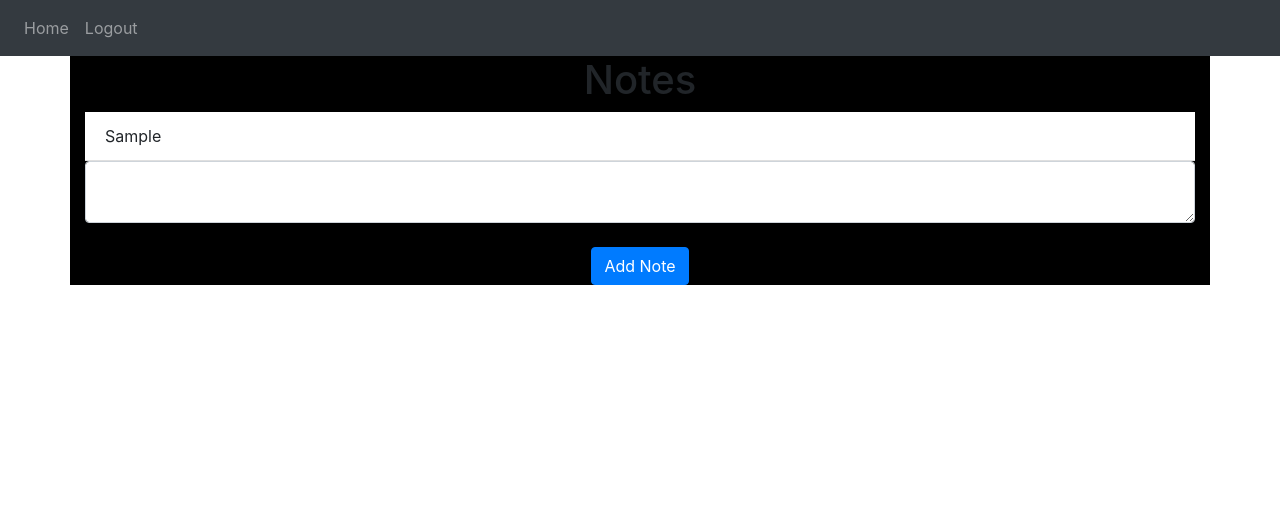
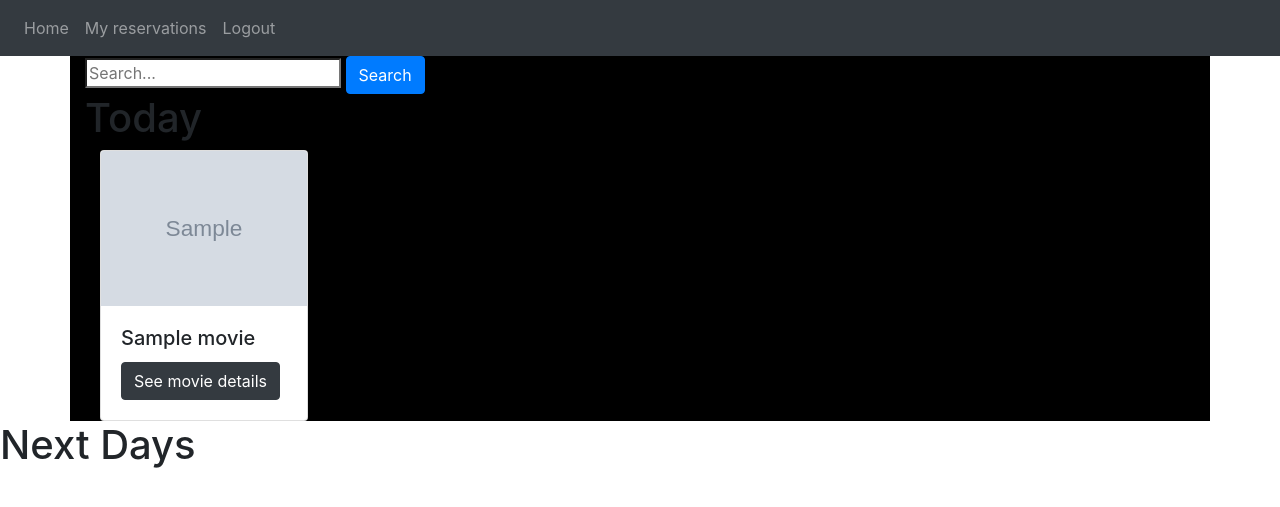
Before and after one commit to SiboraBaboci/cinema-theater, a Flask app: page / in a window 1280 px wide. Shown: the top 507 px of the page. Run offline with Flask 2, Linux system fonts and the light colour scheme; a user stored in the database is signed in; tables that the repository leaves empty hold one stand-in row (values such as "Sample post"); grey boxes marked "Sample" are stand-in pictures; some libraries are stand-ins or nearby versions.

Commit message:
cleared old code and fixed past and upcomming reservation view

```diff
--- a/main.py
+++ b/main.py
@@ -1,16 +1,17 @@
 from website import create_app
 from flask import Blueprint, render_template, request, flash
 from flask_login import login_required, current_user
-from website.models import Movie, Projection, Screen
-from datetime import date
+from website.models import Movie, Projection, Screen, UserRole
+from datetime import datetime
 from sqlalchemy import func
 
 app = create_app()
 
 #if we start the main page and nothing else, the main_view template is loaded into the skeleton
+@app.route("/")
 @app.route("/main")
 def open_main():
-    past_projections = Projection.query.filter(func.DATE(Projection.date)<=date.today())
+    past_projections = Projection.query.filter(func.DATE(Projection.date)<=datetime.today())
     past_projections_object = []
     for projection in past_projections:
         current_movie = Movie.query.get(projection.movie_id)
@@ -33,7 +34,7 @@
 
 
 
-    future_projections = Projection.query.filter(func.DATE(Projection.date)>=date.today())
+    future_projections = Projection.query.filter(func.DATE(Projection.date)>=datetime.today())
     future_projections_object = []
     for projection in future_projections:
         current_movie = Movie.query.get(projection.movie_id)
@@ -51,10 +52,9 @@
         }
         future_projections_object.append(projection_dict)
     future_projections_list = (list({obj["movie_id"]:obj for obj in future_projections_object}.values()))
-    print(future_projections_list)
 
     #location of the template might have to be specified further in order for the return statement to work (maybe '/additional templates/main_view.html')
-    return render_template('main_view.html', user=current_user, past_projections=past_projections_list, future_projections_list=future_projections_list)
+    return render_template('main_view.html', user=current_user,  UserRole=UserRole, past_projections=past_projections_list, future_projections_list=future_projections_list)
 
 #if we open the /movie page, the movie view is loaded into the skeleton
 @app.route("/movie/<movie_id>",  methods=['GET', 'POST'])
@@ -72,21 +72,34 @@
         "projection_date": projection.date
     }
 
-    return render_template('movie_view.html',  user=current_user, projection=projection_dict, movie = current_movie)
+    return render_template('movie_view.html', UserRole=UserRole, user=current_user, projection=projection_dict, movie = current_movie)
 
 @app.route("/reservation",  methods=['GET', 'POST'])
 @login_required
 def open_reservation():
-    return render_template('reservation_view.html',  user=current_user)
+    return render_template('reservation_view.html',  user=current_user , UserRole=UserRole)
 
 @app.route("/customer",  methods=['GET', 'POST'])
 @login_required
 def open_customer():
     reservations = current_user.reservations
 
+    # split from all reservations into past and future list
+    reservation_list_past = []
+    for res in reservations:
+        if res.conf_date <= datetime.today():
+            reservation_list_past.append(res)
+
+    reservation_list_future = []
+    for res in reservations:
+        if res.conf_date >= datetime.today():
+            reservation_list_future.append(res)
+
+
+
     past_reservation_list =[]
 
-    for reservation in reservations:
+    for reservation in reservation_list_past:
         current_projection = Projection.query.get(reservation.projection_id)
         current_movie = Movie.query.get(current_projection.movie_id)
         current_screen = Screen.query.get(current_projection.screen_id)
@@ -106,7 +119,7 @@
 
     future_reservation_list =[]
 
-    for reservation in reservations:
+    for reservation in reservation_list_future:
         current_projection = Projection.query.get(reservation.projection_id)
         current_movie = Movie.query.get(current_projection.movie_id)
         current_screen = Screen.query.get(current_projection.screen_id)
@@ -124,7 +137,7 @@
 
         future_reservation_list.append(future_reservation_dict)
 
-    return render_template('customer_view.html', user=current_user, past_reservations=past_reservation_list, future_reservations=future_reservation_list)
+    return render_template('customer_view.html', user=current_user, UserRole=UserRole, past_reservations=past_reservation_list, future_reservations=future_reservation_list)
 
 if __name__ == '__main__':
     app.run(debug=True)
--- a/website/__init__.py
+++ b/website/__init__.py
@@ -18,13 +18,12 @@
 
     db.init_app(app)
 
-    from .views import views
+
     from .auth import auth
 
-    app.register_blueprint(views, url_prefix='/')
     app.register_blueprint(auth, url_prefix='/')
 
-    from .models import User, Note
+    from .models import User, Note, UserRole
 
     create_database(app)
 
--- a/website/auth.py
+++ b/website/auth.py
@@ -17,7 +17,7 @@
             if check_password_hash(user.password, password):
                 flash('Logged in successfully', category='success')
                 login_user(user, remember=True)
-                return redirect(url_for('views.home'))
+                return redirect(url_for('open_main'))
             else:
                 flash('Incorrect password', category='error')
         else:
@@ -58,6 +58,6 @@
             db.session.commit()
             flash('Account created.', category = 'success')
             login_user(new_user, remember=True)
-            return redirect(url_for('views.home'))
+            return redirect(url_for('open_main'))
 
     return render_template("sign_up.html", user=current_user)
--- a/website/template/base.html
+++ b/website/template/base.html
@@ -32,6 +32,9 @@
         <div class="navbar-nav">
           {% if user.is_authenticated %}
           <a class="nav-item nav-link" id="home" href="/main">Home</a>
+          {% if user.role == UserRole.customer %}
+          <a class="nav-item nav-link" id="customer" href="/customer">My reservations</a>
+          {% endif %}
           <a class="nav-item nav-link" id="logout" href="/logout">Logout</a>
          {% else %}
          <a class="nav-item nav-link" id="home" href="/main">Home</a>
@@ -39,6 +42,7 @@
           <a class="nav-item nav-link" id="signUp" href="/sign-up">Sign Up</a>
           {% endif %}
         </div>
+
       </div>
     </nav>
 
--- a/website/template/home.html
+++ /dev/null
@@ -1,17 +0,0 @@
-{% extends "base.html" %} {% block title %}Home{% endblock %} {% block content
-    %}
-    <h1 align="center">Notes</h1>
-    <ul class="list-group list-group-flush" id="notes">
-      {% for note in user.notes %}
-      <li class="list-group-item">
-        {{ note.data }}</li>
-      {% endfor %}
-    </ul>
-    <form method="POST">
-      <textarea name="note" id="note" class="form-control"></textarea>
-      <br />
-      <div align="center">
-        <button type="submit" class="btn btn-primary">Add Note</button>
-      </div>
-    </form>
-    {% endblock %}
--- a/website/views.py
+++ /dev/null
@@ -1,24 +0,0 @@
-from flask import Blueprint, render_template, request, flash
-from flask_login import login_required, current_user
-from .models import Note
-from . import db
-
-
-views = Blueprint('views', __name__)
-
-
-@views.route('/', methods=['GET', 'POST'])
-@login_required
-def home():
-    if request.method == 'POST':
-        note = request.form.get('note')
-
-        if len(note) < 1:
-            flash('Note is too short!', category='error')
-        else:
-            new_note = Note(data=note, user_id=current_user.id)
-            db.session.add(new_note)
-            db.session.commit()
-            flash('Note added!', category='success')
-
-    return render_template("home.html", user=current_user)
```
Also changed, not shown: 1 other file.
